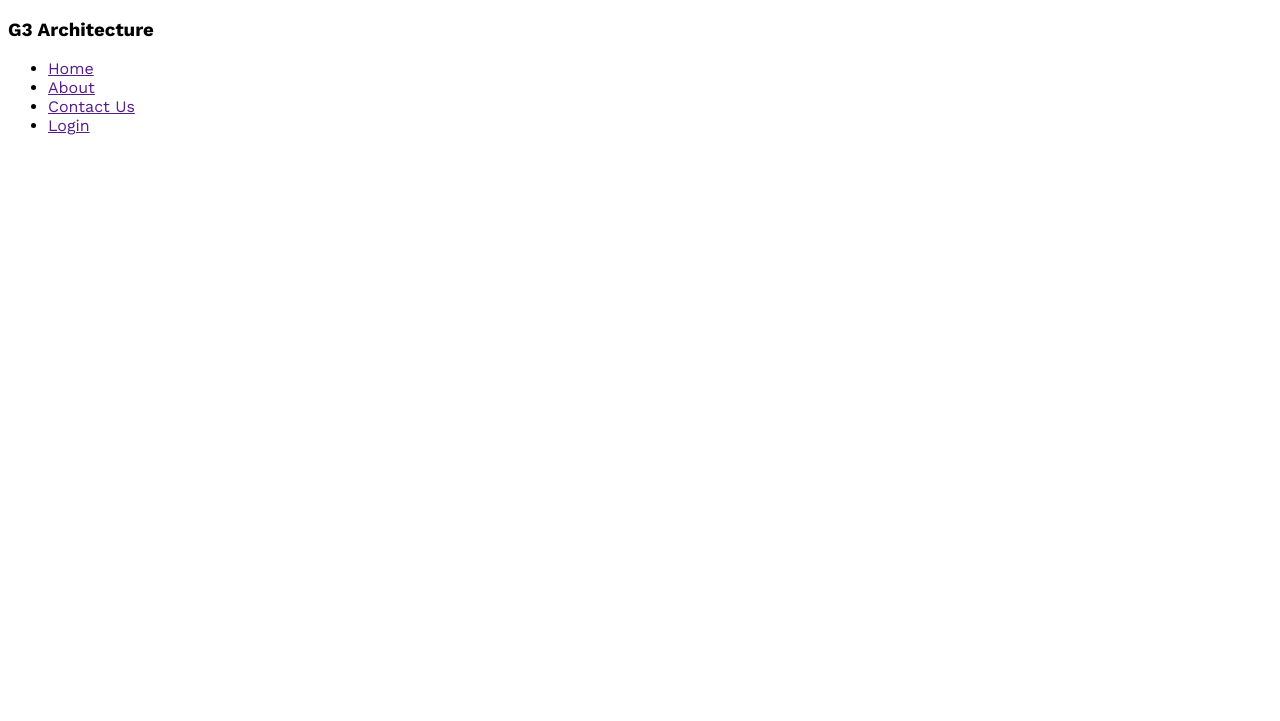
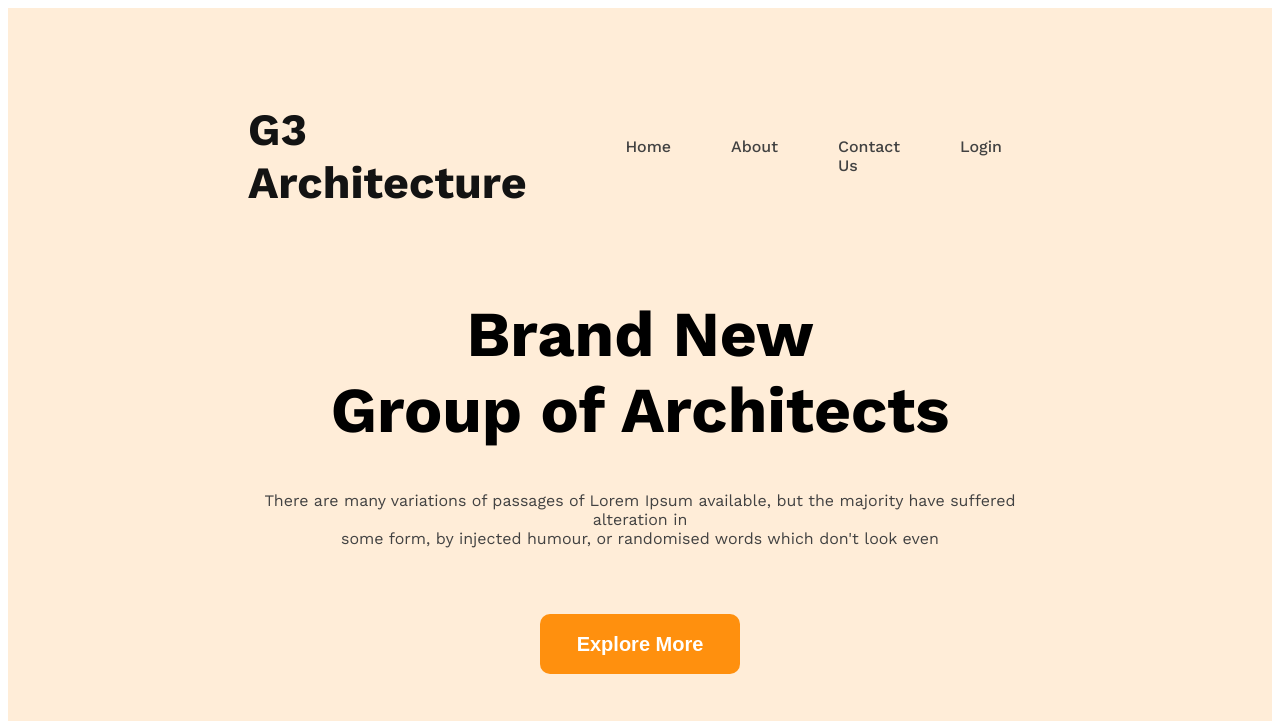
Before and after one commit to tanvermax/g3architecture, a plain HTML site: page g3.html in a window 1280 px wide. Shown: the top 721 px of the page. Drawn offline with nearby package versions, Linux system fonts and the light colour scheme.

Commit message:
heading style

```diff
--- a/g3.css
+++ b/g3.css
@@ -1,6 +1,61 @@
-nav{
+nav {
     font-family: "Work Sans", sans-serif;
-  font-optical-sizing: auto;
-  font-weight: <weight>;
-  font-style: normal;
+    display: flex;
+    justify-content: space-between;
+    align-items: center;
 }
+header{
+    background-color: #ff8f0e29;
+    padding: 50px 240px;
+}
+nav> ul{
+    display: flex;
+}
+nav li{
+    list-style: none;
+    margin: 30px;
+    font-weight: 500;
+    font-size: 1rem;
+
+}
+nav li a{
+    text-decoration: none;
+    color: #424242;
+}
+.g3logo{
+    color: #131313;
+    font-size: 2.8rem;
+    font-weight: 700;
+}
+.header_banner{
+    text-align: center;
+    font-family: "Work Sans", sans-serif;
+}
+
+.banner_heading{
+    font-size: 4rem;
+}
+
+.deading_description{
+    font-size: 1rem;
+    color: #424242;
+}
+.prime_button{
+    font-size: 1.25rem;
+    border: none;
+    background-color: #FF900E;
+    border-radius: 10px;
+    height: 60px;
+    width: 200px;
+    color: rgb(255, 255, 255);
+    font-weight: 900;
+    margin: 50px;
+}
+button > a{
+    text-decoration: none;
+    color: rgb(255, 255, 255);
+}
+.header_banner > img{
+    height: 100%;
+    width: 100%;
+}
--- a/g3.html
+++ b/g3.html
@@ -10,12 +10,12 @@
       href="https://fonts.googleapis.com/css2?family=Work+Sans:ital,wght@0,100..900;1,100..900&display=swap"
       rel="stylesheet"
     />
-    <link rel="stylesheet" href="g3.css">
+    <link rel="stylesheet" href="g3.css" />
   </head>
   <body>
     <header>
       <nav>
-            <h3>G3 Architecture</h3>
+        <h3 class="g3logo">G3 Architecture</h3>
         <ul>
           <li><a href="">Home</a></li>
           <li><a href="">About</a></li>
@@ -23,13 +23,23 @@
           <li><a href="">Login</a></li>
         </ul>
       </nav>
+
+      <div class="header_banner">
+        <h1 class="banner_heading">
+          Brand New <br />
+          Group of Architects
+        </h1>
+        <p class="deading_description">
+          There are many variations of passages of Lorem Ipsum available, but
+          the majority have suffered alteration in <br />
+          some form, by injected humour, or randomised words which don't look
+          even
+        </p>
+        <button class="prime_button" type="button"><a href="">Explore More</a></button>
+        <img src="img/banner.png" alt="">
+      </div>
     </header>
-    <main>
-
-    </main>
-    <footer>
-
-    </footer>
-
+    <main></main>
+    <footer></footer>
   </body>
 </html>
```
Also changed, not shown: img/architect.png (added), img/banner.png (added), img/icons/customers.png (added), img/icons/email.png (added), img/icons/projects.png (added), img/icons/ribon.png (added), img/sponsors/amazon.png (added), img/sponsors/figma.png (added), img/sponsors/google.png (added), img/sponsors/spotify.png (added), img/sponsors/telerama.png (added), img/team1.png (added), img/team2.png (added), img/team3.png (added), 1 more files. Lines whose indentation alone changed are shown as unchanged.
